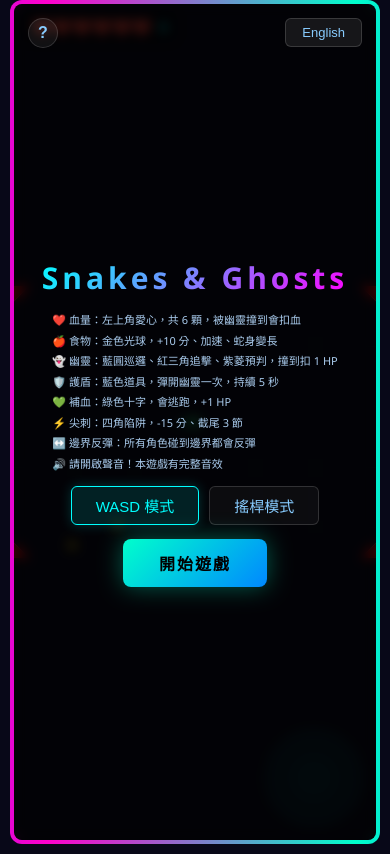
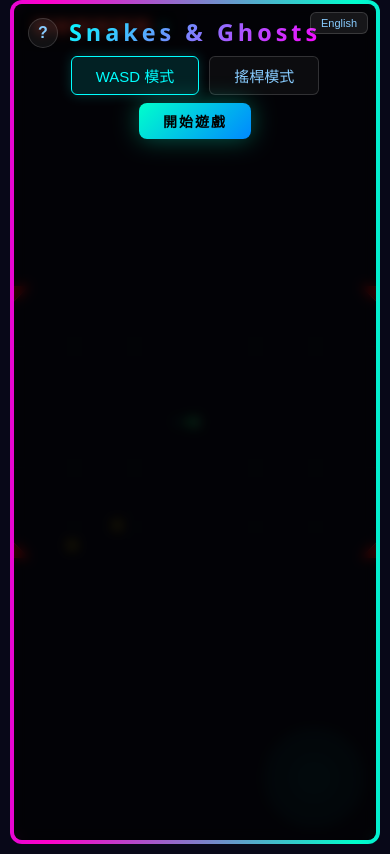
Before and after one commit to yu20060715/my-apex-snake, a Vue app: page / in a window 390 px wide. Built offline with nearby package versions, Linux system fonts and the light colour scheme.

Commit message:
修正：平板與手機響應式布局

```diff
--- a/src/App.vue
+++ b/src/App.vue
@@ -868,6 +868,7 @@ export default {
   width: 100%;
   height: 100%;
   display: block;
+  touch-action: none;
 }
 
 .overlay {
@@ -1062,6 +1063,11 @@ export default {
   .game-wrapper { box-sizing: border-box; }
   .canvas-wrap { height: 100%; aspect-ratio: auto; }
   .canvas-wrap canvas { object-fit: contain; }
+  .overlay { justify-content: flex-start; padding: 12px; gap: 8px; overflow-y: auto; -webkit-overflow-scrolling: touch; }
+  .overlay .rules-list { display: none; }
+  .overlay h1 { font-size: clamp(20px, 6vw, 32px); }
+  .overlay .btn { padding: 8px 24px; font-size: 14px; }
+  .overlay .btn-lang { top: 8px; right: 8px; padding: 4px 10px; font-size: 11px; }
   .joystick-ctrl { width: 100px; height: 100px; }
   .mobile-hud {
     display: flex;
--- a/src/assets/main.css
+++ b/src/assets/main.css
@@ -9,8 +9,6 @@ body {
   display: flex;
   align-items: center;
   justify-content: center;
-  touch-action: none;
-  -ms-touch-action: none;
   user-select: none;
   -webkit-user-select: none;
 }
```
